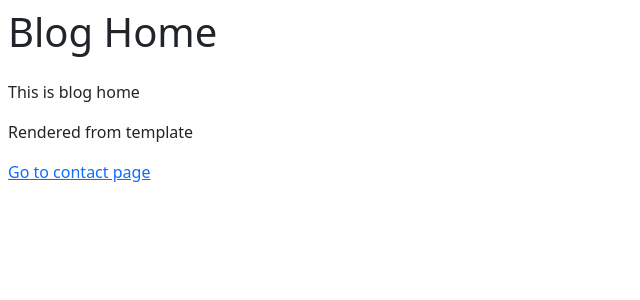
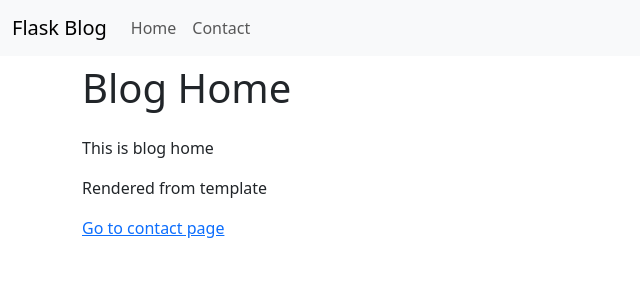
Before and after one commit to KhanShaheb34/flask-blog-class, a Flask app: page / in a window 1280 px wide. Shown: the top 300 px of the page, without its empty margins (0-640 px from the left). Run offline with Flask 3, Linux system fonts and the light colour scheme.

Commit message:
Enhance layout with Bootstrap navbar and container structure

```diff
--- a/templates/layout.jinja
+++ b/templates/layout.jinja
@@ -12,11 +12,37 @@
     <link rel="stylesheet"
           href="{{ url_for('static', filename='styles.css') }}" />
   </head>
-  <body class="p-2">
+  <body>
+    <nav class="navbar navbar-expand-lg bg-body-tertiary">
+      <div class="container-fluid">
+        <a class="navbar-brand" href="#">Flask Blog</a>
+        <button class="navbar-toggler"
+                type="button"
+                data-bs-toggle="collapse"
+                data-bs-target="#navbarNav"
+                aria-controls="navbarNav"
+                aria-expanded="false"
+                aria-label="Toggle navigation">
+          <span class="navbar-toggler-icon"></span>
+        </button>
+        <div class="collapse navbar-collapse" id="navbarNav">
+          <ul class="navbar-nav">
+            <li class="nav-item">
+              <a class="nav-link" href="{{ url_for('home') }}">Home</a>
+            </li>
+            <li class="nav-item"></li>
+            <a class="nav-link" href="{{ url_for('contact') }}">Contact</a>
+          </li>
+        </ul>
+      </div>
+    </div>
+  </nav>
+  <div class="container py-2">
     {% block content %}
     {% endblock content %}
-    <script src="https://cdn.jsdelivr.net/npm/bootstrap@5.3.3/dist/js/bootstrap.bundle.min.js"
-            integrity="sha384-YvpcrYf0tY3lHB60NNkmXc5s9fDVZLESaAA55NDzOxhy9GkcIdslK1eN7N6jIeHz"
-            crossorigin="anonymous"></script>
-  </body>
+  </div>
+  <script src="https://cdn.jsdelivr.net/npm/bootstrap@5.3.3/dist/js/bootstrap.bundle.min.js"
+          integrity="sha384-YvpcrYf0tY3lHB60NNkmXc5s9fDVZLESaAA55NDzOxhy9GkcIdslK1eN7N6jIeHz"
+          crossorigin="anonymous"></script>
+</body>
 </html>
```
